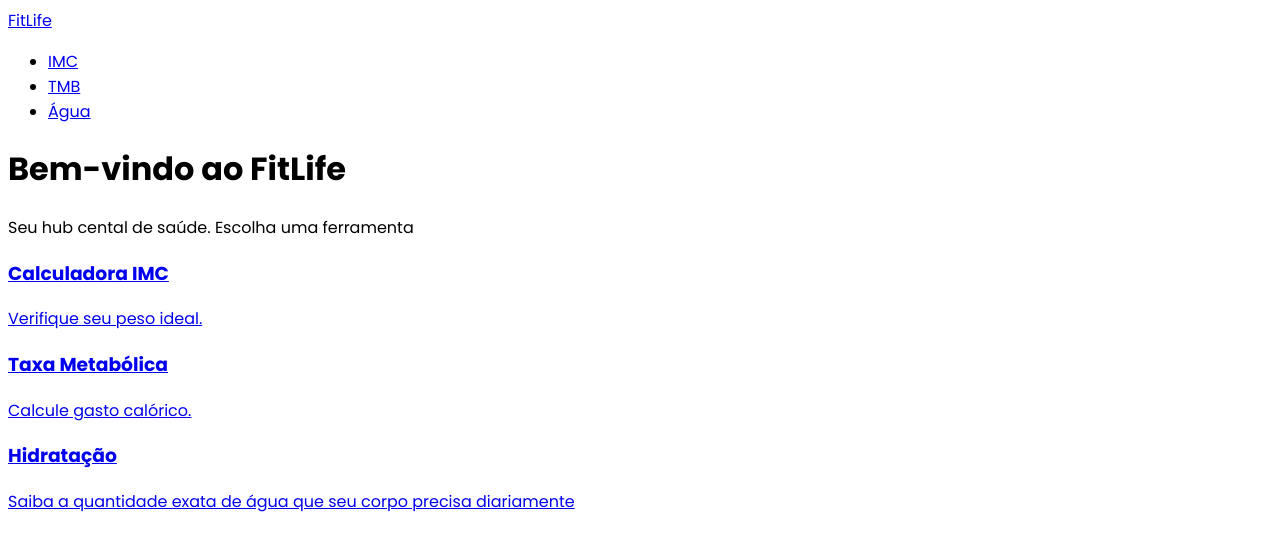
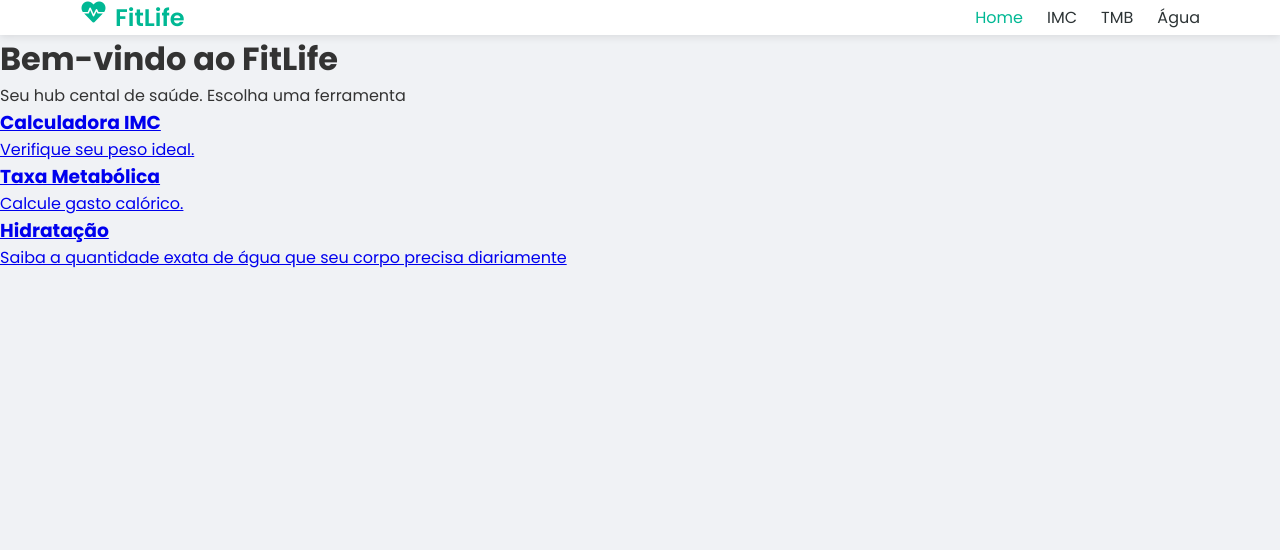
Before and after one commit to Pedronuf/fitlife, a plain HTML site: page index.html in a window 1280 px wide. Drawn offline with Linux system fonts and the light colour scheme.

Commit message:
adicionando css

```diff
--- /dev/null
+++ b/css/style.css
@@ -0,0 +1,46 @@
+* {
+    margin: 0;
+    padding: 0;
+    box-sizing: border-box;
+}
+
+body {
+    font-family: 'Poppins', sans-seriff;
+    background-color: #f0f2f5;
+    color:  #333
+}
+
+nav {
+    display: flex;
+    justify-content: space-between;
+    align-items: center;
+    background-color: #ffff;
+    padding: 0 80px;
+    box-shadow: 0 2px 8px rgba(0 , 0, 0, 0.1);
+}
+
+.logo {
+    display: flex;
+    algin-items: center;
+    gap: 8px;
+    font-size: 24px;
+    color: #00b894;
+    text-decoration: none;
+    font-weight: 600;
+}
+
+.nav-links {
+    display: flex;
+    list-style: none;
+    gap: 24px;
+}
+.nav-link {
+    text-decoration: none;
+    color: #2d3436;
+    front-size: 16px;
+}
+
+#nav-active {
+    border-botton: 3px solid  #00b894;
+    color: #00b894;
+}
--- a/index.html
+++ b/index.html
@@ -5,19 +5,22 @@
     <meta name="viewport" content="width=device-width, initial-scale=1.0">
     <link rel="preconnect" href="https://fonts.googleapis.com">
     <link rel="preconnect" href="https://fonts.gstatic.com" crossorigin>
+    <link rel="stylesheet" href="css/style.css">
     <link href="https://fonts.googleapis.com/css2?family=Poppins:ital,wght@0,100;0,200;0,300;0,400;0,500;0,600;0,700;0,800;0,900;1,100;1,200;1,300;1,400;1,500;1,600;1,700;1,800;1,900&display=swap" rel="stylesheet">
+    <link rel="stylesheet"   href="https://cdnjs.cloudflare.com/ajax/libs/font-awesome/6.0.0/css/all.min.css" />
     <title>Fitlife</title>
 </head>
-<body style="font-family: Poppins;"     >
+<body>
 
     <nav>
 
-        <a href="index.html">FitLife</a>
+        <a class="logo" href="index.html"><i class="fas fa-heartbeat"></i>FitLife</a>
 
-        <ul>
-            <li><a href="pages/imc.html">IMC</a></li>
-            <li><a href="pages/tmb.html">TMB</a></li>
-            <li><a href="pages/water.html">Água</a></li>
+        <ul class="nav-links">
+            <li><a class="nav-link" id="nav-active" href="index.html">Home</a></li>
+            <li><a class="nav-link" href="pages/imc.html">IMC</a></li>
+            <li><a class="nav-link" href="pages/tmb.html">TMB</a></li>
+            <li><a class="nav-link" href="pages/water.html">Água</a></li>
 
         </ul>
 
```
Also changed, not shown: pages/imc.html (+9 -5 lines), pages/tmb.html (+9 -5 lines), pages/water.html (+9 -5 lines).
